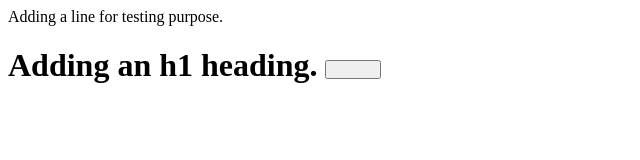
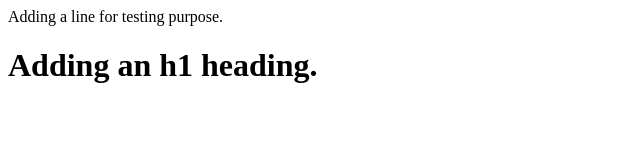
Before and after one commit to rhnarora84/project_repository, a plain HTML site: page index.html in a window 1280 px wide. Shown: the whole page, without its empty margins (0-640 px from the left). Drawn offline with Linux system fonts and the light colour scheme.

Commit message:
removing additional items

```diff
--- a/index.html
+++ b/index.html
@@ -1,2 +1,2 @@
 <p>Adding a line for testing purpose.</p>
-<h1>Adding an h1 heading. <button><ol></h1>
+<h1>Adding an h1 heading.</h1>
```
